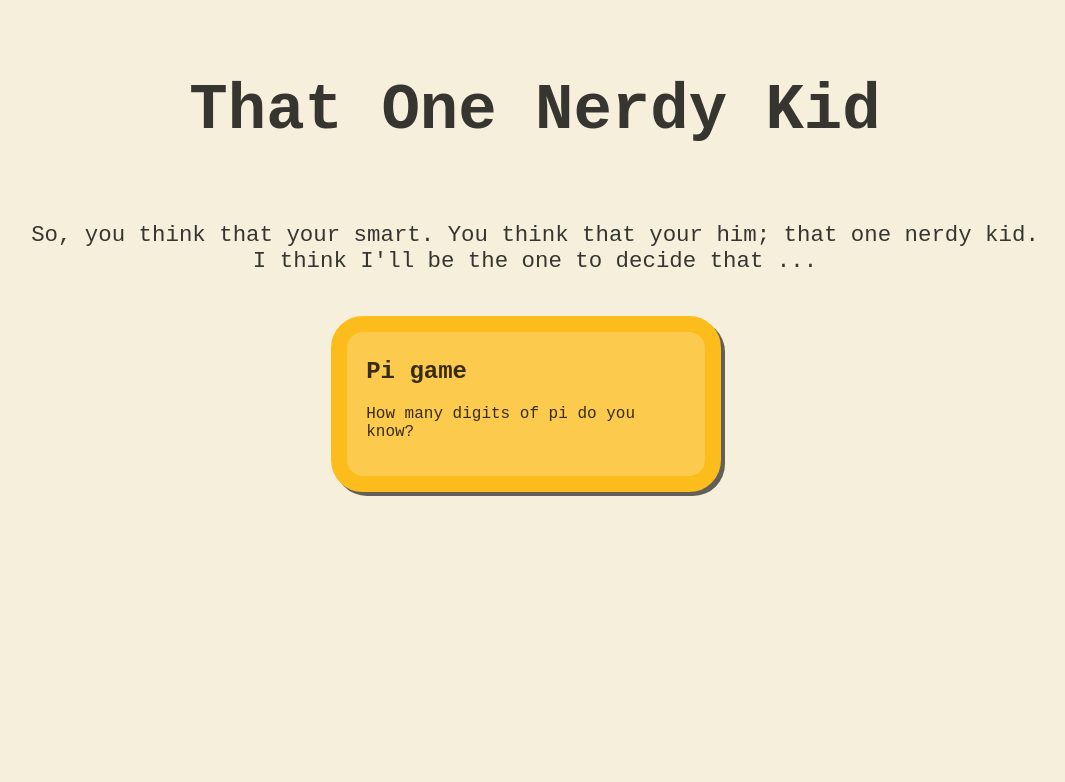
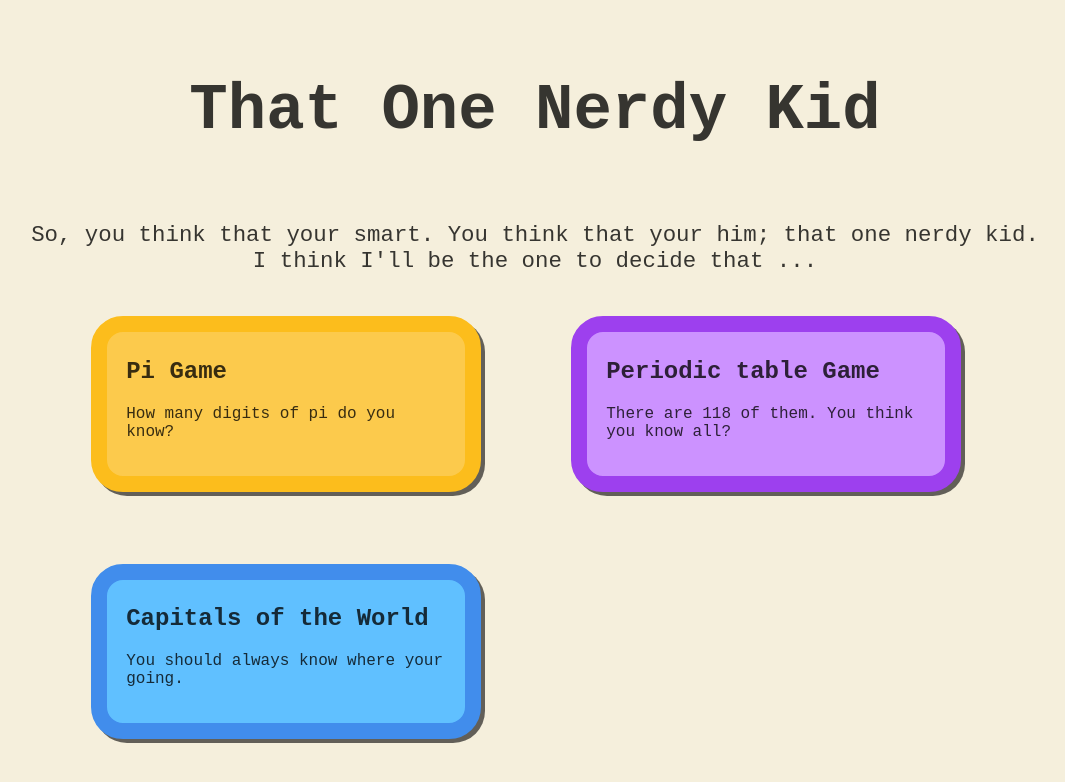
Before and after one commit to RickyRCoding/thatonenerdyguy, a Next.js app: page / in a window 1280 px wide. Shown: the top 782 px of the page, without its empty margins (113-1178 px from the left). Built offline with nearby package versions, Linux system fonts and the light colour scheme.

Commit message:
Add other test games for later.

```diff
--- a/app/page.tsx
+++ b/app/page.tsx
@@ -12,10 +12,24 @@ export default function Home() {
       {/* if you want to add a game, just add a game Card. */}
       <div className="game-cards">
         <GameCard
-          title="Pi game"
+          title="Pi Game"
           description="How many digits of pi do you know?"
           color="#fcbd1c"
           acolor="#fcca4c"
+          gameLink="https://www.google.com/"
+        />
+        <GameCard
+          title="Periodic table Game"
+          description="There are 118 of them. You think you know all?"
+          color="#9d40ee"
+          acolor="#cc92ff"
+          gameLink="https://www.google.com/"
+        />
+        <GameCard
+          title="Capitals of the World"
+          description="You should always know where your going."
+          color="#418dec"
+          acolor="#60c0ff"
           gameLink="https://www.google.com/"
         />
       </div>
```
